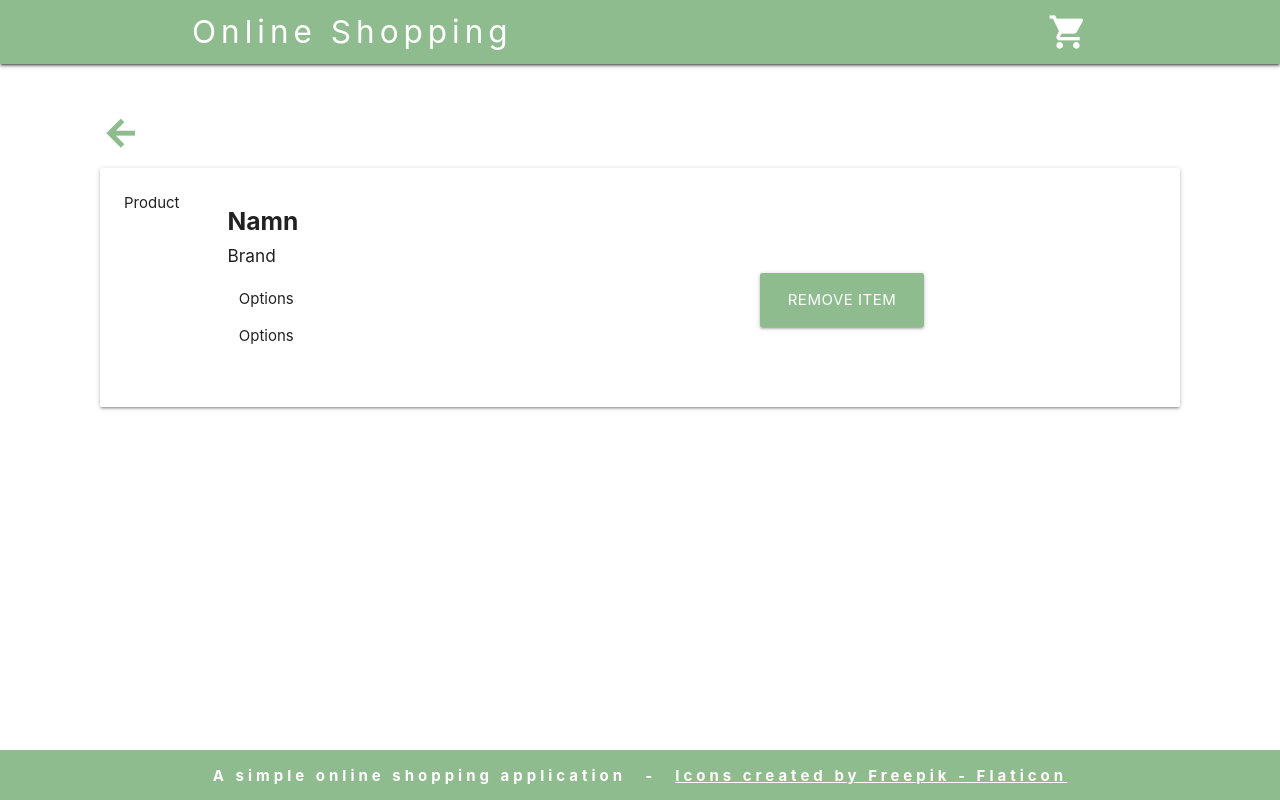
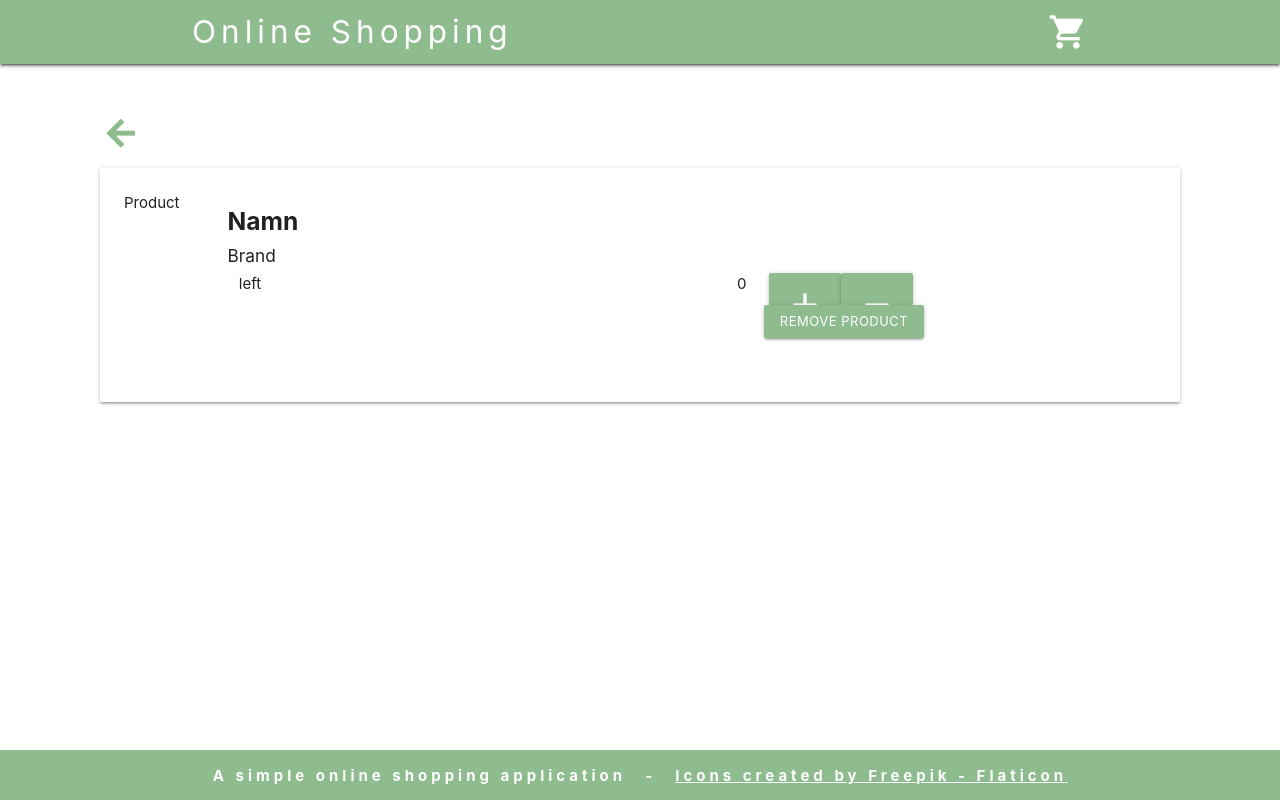
Before and after one commit to aniisabihi/online-shopping, a React (Create React App) app: page /cart in a window 1280 px wide. Built offline with nearby package versions, Linux system fonts and the light colour scheme.

Commit message:
Increment/decrement functionality

```diff
--- a/package.json
+++ b/package.json
@@ -3,6 +3,8 @@
   "version": "0.1.0",
   "private": true,
   "dependencies": {
+    "@popperjs/core": "^2.11.4",
+    "@reduxjs/toolkit": "^1.8.0",
     "@testing-library/jest-dom": "^5.16.2",
     "@testing-library/react": "^12.1.4",
     "@testing-library/user-event": "^13.5.0",
--- a/src/App.js
+++ b/src/App.js
@@ -3,8 +3,8 @@ import { Route, Routes } from "react-router";
 import { BrowserRouter } from "react-router-dom";
 import ErrorBoundary from "./components/error_handling/ErrorBoundary";
 import Home from "./components/list_view/Home";
-import Navbar from "./components/navigation/Navbar";
-import Footer from "./components/navigation/Footer";
+import Navbar from "./components/main/Navbar";
+import Footer from "./components/main/Footer";
 import ProductDetail from "./components/detail_view/ProductDetail";
 import Cart from "./components/cart_view/Cart";
 
--- a/src/components/cart_view/Cart.js
+++ b/src/components/cart_view/Cart.js
@@ -1,8 +1,11 @@
 import React from "react";
 import { Link } from "react-router-dom";
+import ErrorBoundary from "../error_handling/ErrorBoundary";
+import { Quantity } from "../../features/quantity/Quantity";
 
 export default function Cart() {
   // noinspection JSUnresolvedVariable
+
   return (
     <div className="detail-item">
       <Link to="/" className="return waves-effect waves-light">
@@ -22,17 +25,11 @@ export default function Cart() {
           <h6>Brand</h6>
 
           <div className="row">
-            <div className="col left">
-              <p>Options</p> <p>Options</p>
-            </div>
+            <div className="col left">left</div>
             <div className="col right">
-              <button
-                id="remove-button"
-                className="btn-large waves-effect waves-light waves-green"
-                title="Remove item from cart"
-              >
-                Remove item
-              </button>
+              <ErrorBoundary>
+                <Quantity />
+              </ErrorBoundary>
             </div>
           </div>
         </div>
--- a/src/components/detail_view/ProductDetail.js
+++ b/src/components/detail_view/ProductDetail.js
@@ -2,8 +2,11 @@ import React from "react";
 import ProductImages from "../app_data/ProductImages";
 import { Link, useLocation } from "react-router-dom";
 import { LoremIpsum } from "react-lorem-ipsum";
+import { increment } from "../../features/quantity/quantitySlice";
+import { useDispatch } from "react-redux";
 
 export default function ProductDetail() {
+  const dispatch = useDispatch();
   const location = useLocation();
   const { product } = location.state;
   const randomImage =
@@ -26,6 +29,7 @@ export default function ProductDetail() {
         </div>
 
         <div id="product-information" className="card-information">
+          <div className="row">
             <h5>
               <b>{product.name}</b>
             </h5>
@@ -39,15 +43,21 @@ export default function ProductDetail() {
                 <b>Price: {product.price} SEK</b>
               </p>
             </span>
+          </div>
+
           <div className="row">
-            <div className="col left">
-              <p>Options</p> <p>Options</p>
+            <div className="col">Options</div>
+            <div className="col">Options</div>
+            <div className="col">Options</div>
           </div>
-            <div className="col right">
+
+          <div className="row right">
             <button
               id="add-button"
+              title="Add to cart"
+              aria-label="Add product to cart"
+              onClick={() => dispatch(increment(product.quantity))}
               className="btn-large waves-effect waves-light waves-green"
-                title="Add to cart"
             >
               Add to cart
             </button>
@@ -55,6 +65,5 @@ export default function ProductDetail() {
         </div>
       </div>
     </div>
-    </div>
   );
 }
--- /dev/null
+++ b/src/features/quantity/Quantity.js
@@ -0,0 +1,53 @@
+// noinspection JSUnresolvedVariable
+
+import React from "react";
+import { useDispatch, useSelector } from "react-redux";
+import { decrement, increment, remove } from "./quantitySlice";
+
+export function Quantity() {
+  const quantity = useSelector((state) => state.quantity.value);
+  const dispatch = useDispatch();
+
+  return (
+    <div>
+      <div>
+        <div className="col">
+          <span>{quantity}</span>
+        </div>
+        <div className="col">
+          <button
+            id="increment-button"
+            title="Increase product quantity"
+            aria-label="Increment product quantity"
+            onClick={() => dispatch(increment())}
+            className="btn-small waves-effect waves-light waves-green"
+          >
+            <i className="material-icons">add</i>
+          </button>
+          <button
+            id="decrement-button"
+            title="Decrease product quantity"
+            aria-label="Decrement product quantity"
+            onClick={() => dispatch(decrement())}
+            className="btn-small waves-effect waves-light waves-green"
+          >
+            <i className="material-icons">remove</i>
+          </button>
+        </div>
+        <div className="row">
+          <div className="col right">
+            <button
+              id="remove-button"
+              title="Remove product from cart"
+              aria-label="Remove product"
+              onClick={() => dispatch(remove())}
+              className="btn-small waves-effect waves-light waves-green"
+            >
+              Remove product
+            </button>
+          </div>
+        </div>
+      </div>
+    </div>
+  );
+}
--- /dev/null
+++ b/src/features/quantity/quantitySlice.js
@@ -0,0 +1,30 @@
+import { createSlice } from "@reduxjs/toolkit";
+
+const initialState = {
+  value: 0,
+};
+
+export const quantitySlice = createSlice({
+  name: "quantity",
+  initialState,
+  reducers: {
+    increment: (state) => {
+      // Redux Toolkit allows us to write "mutating" logic in reducers. It
+      // doesn't actually mutate the state because it uses the Immer library,
+      // which detects changes to a "draft state" and produces a brand new
+      // immutable state based off those changes
+      state.value += 1;
+    },
+    decrement: (state) => {
+      state.value -= 1;
+    },
+    remove: (state) => {
+      state.value = 0;
+    },
+  },
+});
+
+// Action creators are generated for each case reducer function
+export const { increment, decrement, remove } = quantitySlice.actions;
+
+export default quantitySlice.reducer;
--- a/src/index.css
+++ b/src/index.css
@@ -96,13 +96,58 @@
   font-size: 40px;
   font-weight: bold;
 }
-#add-button, #remove-button {
+#add-button, #remove-button,
+#increment-button, #decrement-button {
   background-color: darkseagreen;
 }
-#add-button:hover, #remove-button:hover {
+#add-button:hover, #remove-button:hover,
+#increment-button:hover, #decrement-button:hover {
   background-color: darkgreen;
 }
 #home-button:hover, #cart-button:hover,
 #return-button:hover{
   color: darkgreen;
 }
+#tooltip {
+  display: inline-block;
+  background: #ffffff;
+  color: #643045;
+  font-weight: bold;
+  padding: 5px 10px;
+  font-size: 13px;
+  border-radius: 4px;
+}
+
+#arrow,
+#arrow::before {
+  position: absolute;
+  width: 8px;
+  height: 8px;
+  background: inherit;
+}
+
+#arrow {
+  visibility: hidden;
+}
+
+#arrow::before {
+  visibility: visible;
+  content: '';
+  transform: rotate(45deg);
+}
+
+#tooltip[data-popper-placement^='top'] > #arrow {
+  bottom: -4px;
+}
+
+#tooltip[data-popper-placement^='bottom'] > #arrow {
+  top: -4px;
+}
+
+#tooltip[data-popper-placement^='left'] > #arrow {
+  right: -4px;
+}
+
+#tooltip[data-popper-placement^='right'] > #arrow {
+  left: -4px;
+}
--- a/src/index.js
+++ b/src/index.js
@@ -1,10 +1,17 @@
 import React from "react";
 import ReactDOM from "react-dom";
+import { Provider } from "react-redux";
 import App from "./App";
+import { store } from "./store/Store";
 import "./index.css";
 import "../node_modules/materialize-css/dist/css/materialize.min.css";
 import "../node_modules/materialize-css/dist/js/materialize.min.js";
 
 const rootElement = document.getElementById("root");
 
-ReactDOM.render(<App />, rootElement);
+ReactDOM.render(
+  <Provider store={store}>
+    <App />
+  </Provider>,
+  rootElement
+);
--- /dev/null
+++ b/src/store/Store.js
@@ -0,0 +1,8 @@
+import { configureStore } from "@reduxjs/toolkit";
+import quantityReducer from "../features/quantity/quantitySlice";
+
+export const store = configureStore({
+  reducer: {
+    quantity: quantityReducer,
+  },
+});
```
Also changed, not shown: src/components/main/Footer.js (renamed from src/components/navigation/Footer.js), src/components/main/Navbar.js (renamed from src/components/navigation/Navbar.js), 1 other file (tests, documents, lock files or other folders). Lines whose indentation alone changed are shown as unchanged.
